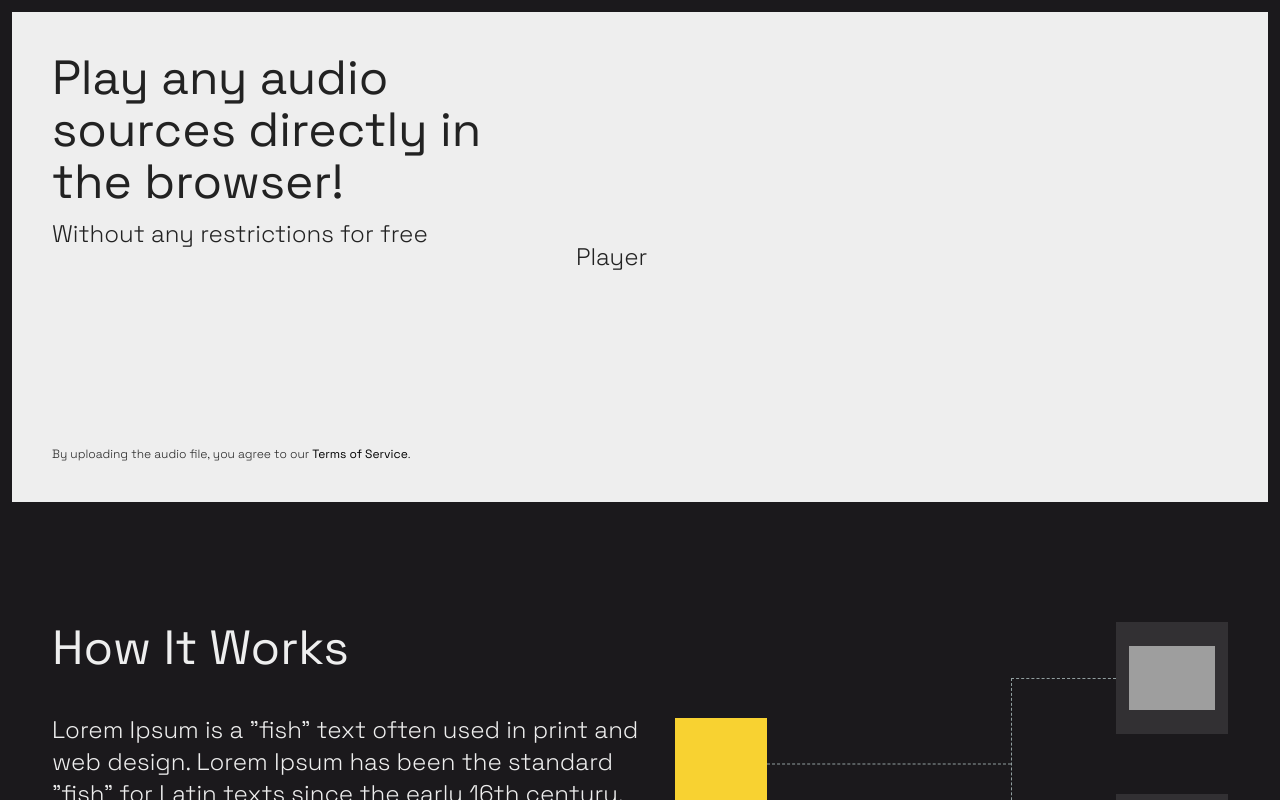
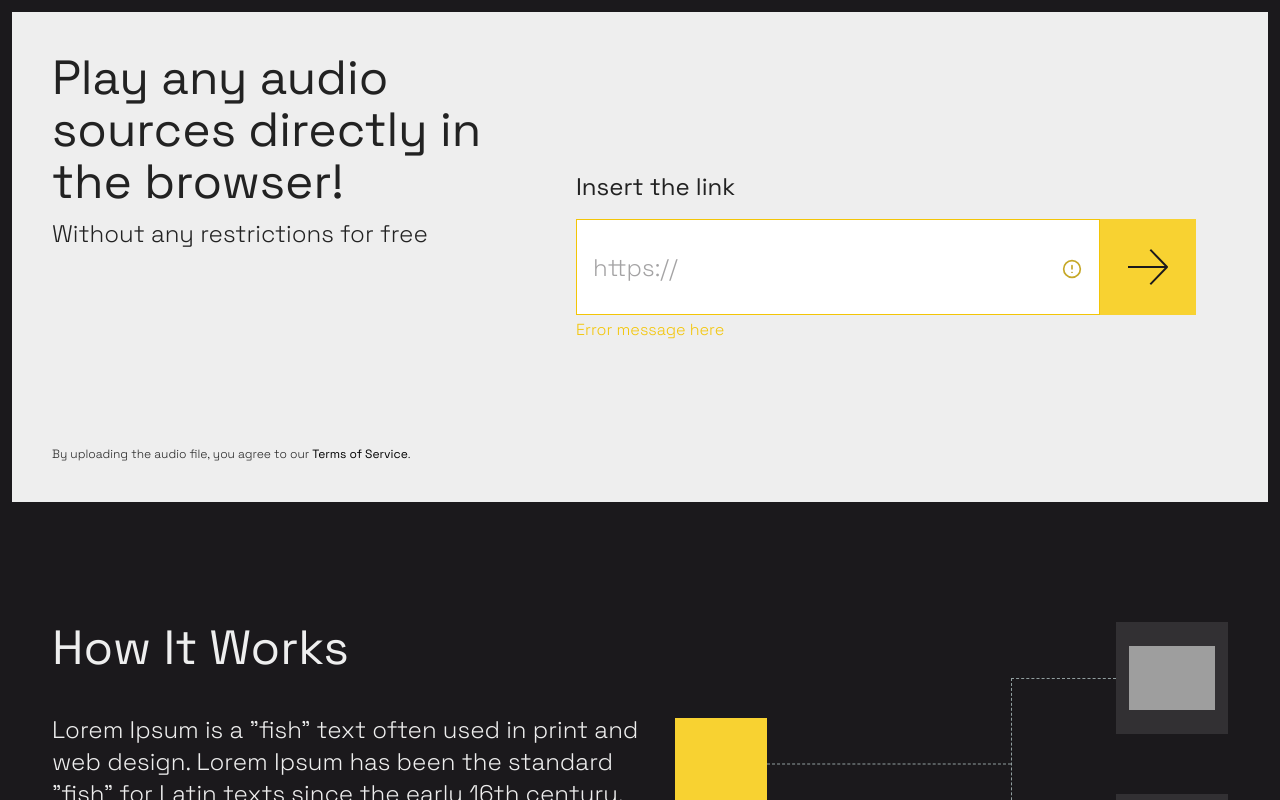
Before and after one commit to Boris-Maslenov/react-audio-player, a React app: page / in a window 1280 px wide. Shown: the top 800 px of the page. Built offline with nearby package versions, Linux system fonts and the light colour scheme; grey boxes are pictures that could not be loaded.

Commit message:
add Form component

```diff
--- a/src/components/form/Form.js
+++ b/src/components/form/Form.js
@@ -1,6 +1,27 @@
+import './form.scss';
 import React from 'react';
 import {useEffect, useState} from 'react';
 
 export const Form = () => {
-    return 'Form';
+    return (
+        <div class="start-form">
+        <div class="start-form__action-text">Insert the link</div>
+            <form action="" class="get-audio get-audio_message">
+                <div class="get-audio__inner">
+                        <label class="input-wrap">
+                            <span class="get-audio__wrong-icon">
+                                <svg width="24" height="24" viewBox="0 0 24 24" fill="none" xmlns="http://www.w3.org/2000/svg">
+                                    <path d="M12 22C17.5228 22 22 17.5228 22 12C22 6.47715 17.5228 2 12 2C6.47715 2 2 6.47715 2 12C2 17.5228 6.47715 22 12 22Z" stroke="#C6A827" stroke-width="2" stroke-linecap="round" stroke-linejoin="round"/>
+                                    <path d="M12 8V12" stroke="#C6A827" stroke-width="2" stroke-linecap="round" stroke-linejoin="round"/>
+                                    <circle cx="12" cy="16" r="0.5" fill="black" stroke="#C6A827"/>
+                                </svg>
+                            </span>
+                            <input class="get-audio__input" name="url-input" type="text" placeholder="https://" required />
+                        </label>
+                    <button class="get-audio__submit" type="submit"></button>
+                </div>
+                <span class="get-audio__message">Error message here</span>
+            </form>
+        </div>
+    )
 }
--- /dev/null
+++ b/src/components/form/form.scss
@@ -0,0 +1,104 @@
+@import '../../scss/variables';
+
+.start-form {
+    &__action-text {
+        margin-bottom: 20px;
+        font-weight: 400;
+    }
+}
+
+.input-wrap {
+    flex: 1 1 auto;
+    position: relative;
+}
+
+.get-audio {
+    width: 100%;
+    position: relative;
+
+    &__inner {
+        display: flex;
+        width: 100%;
+        height: 96px;
+
+        @media(max-width: 576px) {
+            height: 64px;
+        }
+    }
+
+    &__wrong-icon {
+        display: flex;
+        width: 20px;
+        height: 20px;
+        position: absolute;
+        right: 18px;
+        top: 50%;
+        transform: translate(0, -50%);
+    }
+
+    &__input {
+        padding: 32px 40px 32px 16px;
+        display: block;
+        width: 100%;
+        font-family: $font-basic;
+        font-weight: 300;
+        font-size: 24px;
+        font-family: inherit;
+        outline: none;
+        border: 1px solid #fff;
+        background-color: #fff;
+        height: 100%;
+
+        &::placeholder {
+            color: $font-color-input-gray;
+            font-size: inherit;
+            font-weight: 300;
+        }
+
+        @media(max-width: 576px) {
+            padding: 0px 40px 0px 16px;
+            min-height: 100%;
+        }
+    }
+
+    &__submit {
+        border: 0;
+        outline: none;
+        width: 96px;
+        height: 100%;
+        background-color: $color-orange;
+        position: relative;
+        transition: all .3s;
+        flex: 0 0 auto;
+
+        &:before {
+            content: '';
+            position: absolute;
+            top: 50%;
+            left: 50%;
+            transform: translate(-50%, -50%);
+            width: 100%;
+            height: 100%;
+            background: url(../../img/arrow-icon.svg) no-repeat center;
+        }
+
+        &:hover {
+            background-color: #f3c506;
+        }
+
+        @media(max-width: 576px) {
+            width: 64px;
+        }
+    }
+
+    &_message {
+        .get-audio__input {
+            border: 1px solid #f3c506;
+        }
+    }
+
+    &__message {
+        font-size: 16px;
+        color: #f3c506;
+    }
+}
--- a/src/components/player/Player.js
+++ b/src/components/player/Player.js
@@ -1,6 +1,8 @@
 import React from 'react';
 import {useEffect, useState} from 'react';
 
+import { Form } from '../form';
+
 export const Player = () => {
-    return 'Player';
+    return <Form />
 }
--- a/src/index.html
+++ b/src/index.html
@@ -18,7 +18,7 @@
               <div class="grid-template__col-2 main__app">
                   <div id="root">
                       <div class="app-player">
-                          <div class="start-form" style="">
+                          <!-- <div class="start-form" style="">
                               <div class="start-form__action-text">Insert the link</div>
                                   <form action="" class="get-audio get-audio_message">
                                       <div class="get-audio__inner">
@@ -36,7 +36,7 @@
                                       </div>
                                       <span class="get-audio__message">Error message here</span>
                               </form>
-                          </div>
+                          </div> -->
                           <div class="audio-player-wrap"  style="">
                               <div class="back-button">Back</div>
                               <div class="audio-player app-player__body">
--- a/src/scss/main.scss
+++ b/src/scss/main.scss
@@ -124,108 +124,108 @@ body {
 // MAIN END
 
 // PLAYER
-.get-audio {
-    width: 100%;
-    position: relative;
+// .get-audio {
+//     width: 100%;
+//     position: relative;
 
-    &__inner {
-        display: flex;
-        width: 100%;
-        height: 96px;
+//     &__inner {
+//         display: flex;
+//         width: 100%;
+//         height: 96px;
 
-        @media(max-width: 576px) {
-            height: 64px;
-        }
-    }
+//         @media(max-width: 576px) {
+//             height: 64px;
+//         }
+//     }
 
-    &__wrong-icon {
-        display: flex;
-        width: 20px;
-        height: 20px;
-        position: absolute;
-        right: 18px;
-        top: 50%;
-        transform: translate(0, -50%);
-    }
+//     &__wrong-icon {
+//         display: flex;
+//         width: 20px;
+//         height: 20px;
+//         position: absolute;
+//         right: 18px;
+//         top: 50%;
+//         transform: translate(0, -50%);
+//     }
 
-    &__input {
-        padding: 32px 40px 32px 16px;
-        display: block;
-        width: 100%;
-        font-family: $font-basic;
-        font-weight: 300;
-        font-size: 24px;
-        font-family: inherit;
-        outline: none;
-        border: 1px solid #fff;
-        background-color: #fff;
-        height: 100%;
+//     &__input {
+//         padding: 32px 40px 32px 16px;
+//         display: block;
+//         width: 100%;
+//         font-family: $font-basic;
+//         font-weight: 300;
+//         font-size: 24px;
+//         font-family: inherit;
+//         outline: none;
+//         border: 1px solid #fff;
+//         background-color: #fff;
+//         height: 100%;
 
-        &::placeholder {
-            color: $font-color-input-gray;
-            font-size: inherit;
-            font-weight: 300;
-        }
+//         &::placeholder {
+//             color: $font-color-input-gray;
+//             font-size: inherit;
+//             font-weight: 300;
+//         }
 
-        @media(max-width: 576px) {
-            padding: 0px 40px 0px 16px;
-            min-height: 100%;
-        }
-    }
+//         @media(max-width: 576px) {
+//             padding: 0px 40px 0px 16px;
+//             min-height: 100%;
+//         }
+//     }
 
-    &__submit {
-        border: 0;
-        outline: none;
-        width: 96px;
-        height: 100%;
-        background-color: $color-orange;
-        position: relative;
-        transition: all .3s;
-        flex: 0 0 auto;
+//     &__submit {
+//         border: 0;
+//         outline: none;
+//         width: 96px;
+//         height: 100%;
+//         background-color: $color-orange;
+//         position: relative;
+//         transition: all .3s;
+//         flex: 0 0 auto;
 
-        &:before {
-            content: '';
-            position: absolute;
-            top: 50%;
-            left: 50%;
-            transform: translate(-50%, -50%);
-            width: 100%;
-            height: 100%;
-            background: url(../img/arrow-icon.svg) no-repeat center;
-        }
+//         &:before {
+//             content: '';
+//             position: absolute;
+//             top: 50%;
+//             left: 50%;
+//             transform: translate(-50%, -50%);
+//             width: 100%;
+//             height: 100%;
+//             background: url(../img/arrow-icon.svg) no-repeat center;
+//         }
 
-        &:hover {
-            background-color: #f3c506;
-        }
+//         &:hover {
+//             background-color: #f3c506;
+//         }
 
-        @media(max-width: 576px) {
-            width: 64px;
-        }
-    }
+//         @media(max-width: 576px) {
+//             width: 64px;
+//         }
+//     }
 
-    &_message {
-        .get-audio__input {
-            border: 1px solid #f3c506;
-        }
-    }
+//     &_message {
+//         .get-audio__input {
+//             border: 1px solid #f3c506;
+//         }
+//     }
 
-    &__message {
-        font-size: 16px;
-        color: #f3c506;
-    }
-}
+//     &__message {
+//         font-size: 16px;
+//         color: #f3c506;
+//     }
+// }
 
-.start-form {
-    &__action-text {
-        margin-bottom: 20px;
-        font-weight: 400;
-    }
-}
+// .start-form {
+//     &__action-text {
+//         margin-bottom: 20px;
+//         font-weight: 400;
+//     }
+// }
 
-.input-wrap {
-    flex: 1 1 auto;
-    position: relative;
-}
+// .input-wrap {
+//     flex: 1 1 auto;
+//     position: relative;
+// }
 
 .main__app > * {
     width: 100%;
```
